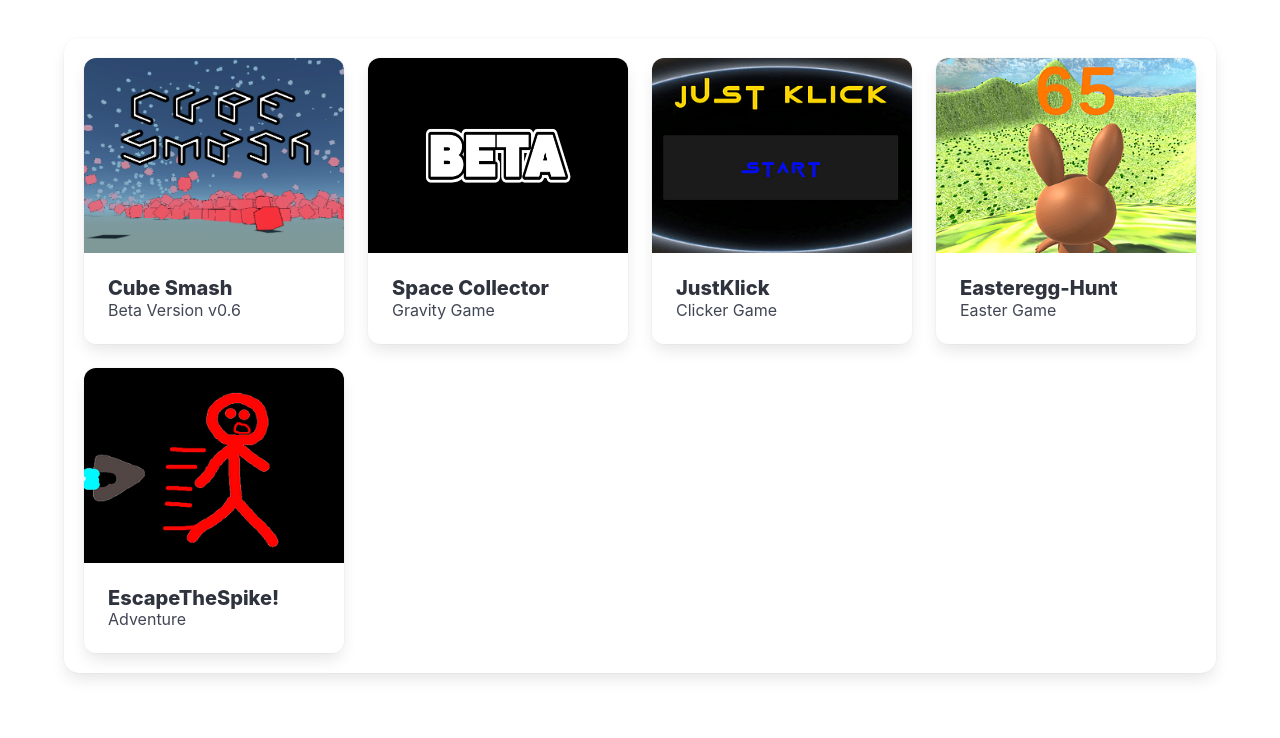
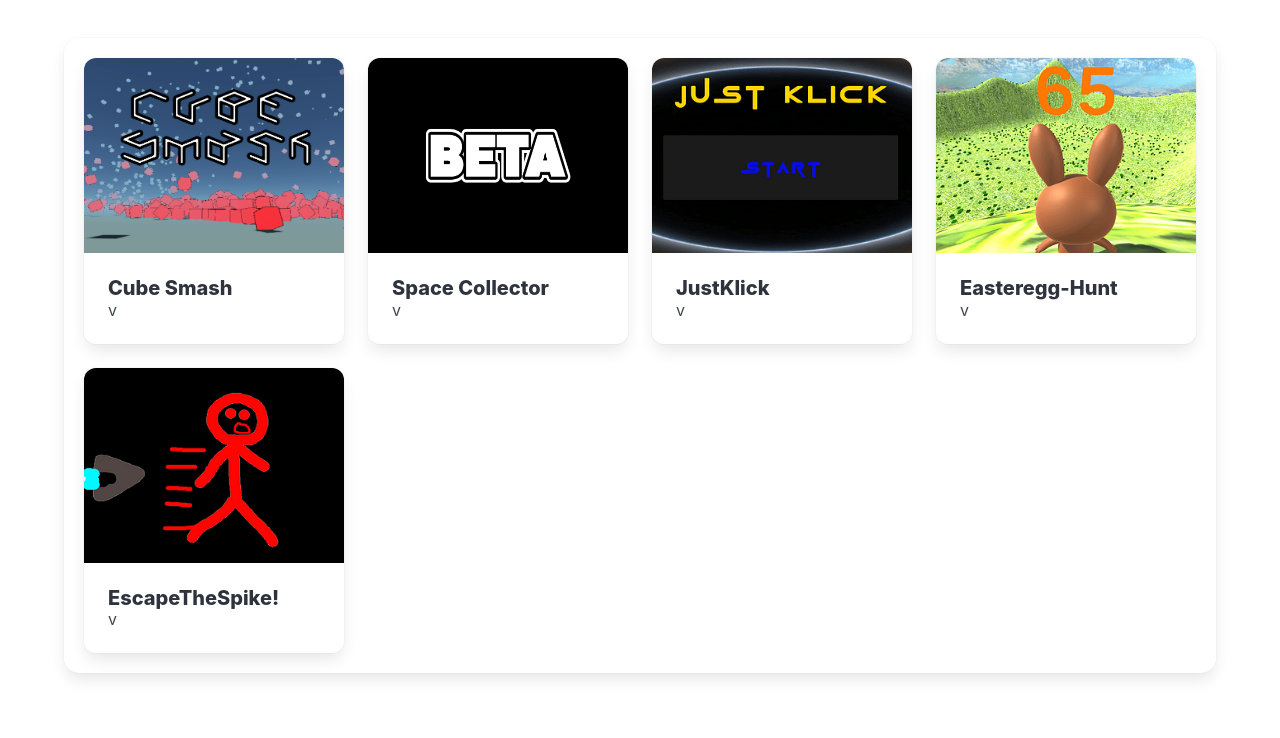
Before and after one commit to lutz-stu/hackergames-launcher, an Electron app: page index.html in a window 1280 px wide. Shown: the part 62-800 px from the top of the page. Drawn offline with nearby package versions, Linux system fonts and the light colour scheme; no server answers.

Commit message:
added option to see current version

```diff
--- a/index.html
+++ b/index.html
@@ -183,9 +183,7 @@
                                     </div>
                                     <div class="card-content">
                                         <p class="title is-5">Cube Smash</p>
-                                        <p class="subtitle is-6">
-                                            Beta Version v0.6
-                                        </p>
+                                        <p id="version-subtitle-CubeSmash" class="subtitle is-6"></p>
                                     </div>
                                 </div>
                                 <div class="hover-text">
@@ -213,9 +211,7 @@
                                         <p class="title is-5">
                                             Space Collector
                                         </p>
-                                        <p class="subtitle is-6">
-                                            Gravity Game
-                                        </p>
+                                        <p id="version-subtitle-SpaceCollector" class="subtitle is-6"></p>
                                     </div>
                                 </div>
                                 <div class="hover-text">
@@ -241,9 +237,7 @@
                                     </div>
                                     <div class="card-content">
                                         <p class="title is-5">JustKlick</p>
-                                        <p class="subtitle is-6">
-                                            Clicker Game
-                                        </p>
+                                        <p id="version-subtitle-JustKlick" class="subtitle is-6"></p>
                                     </div>
                                 </div>
                                 <div class="hover-text">
@@ -269,7 +263,7 @@
                                     </div>
                                     <div class="card-content">
                                         <p class="title is-5">Easteregg-Hunt</p>
-                                        <p class="subtitle is-6">Easter Game</p>
+                                        <p id="version-subtitle-Easteregg-Hunt" class="subtitle is-6"></p>
                                     </div>
                                 </div>
                                 <div class="hover-text">
@@ -297,13 +291,13 @@
                                         <p class="title is-5">
                                             EscapeTheSpike!
                                         </p>
-                                        <p class="subtitle is-6">Adventure</p>
+                                        <p id="version-subtitle-EscapeTheSpike" class="subtitle is-6"></p>
                                     </div>
                                 </div>
                                 <div class="hover-text">
                                     <button
                                         class="button is-primary is-medium"
-                                        onclick="launchGame('EscapeTheSpike!', 'https://hackergames.netlify.app/games/EscapeTheSpike!.zip')"
+                                        onclick="launchGame('EscapeTheSpike', 'https://hackergames.netlify.app/games/EscapeTheSpike.zip')"
                                     >
                                         Play Game
                                     </button>
--- a/renderer.js
+++ b/renderer.js
@@ -50,6 +50,30 @@ function showLoadingWindow() {
     return loadingWindow;
 }
 
+const gameNames = [
+    'CubeSmash',
+    'SpaceCollector',
+    'JustKlick',
+    'Easteregg-Hunt',
+    'EscapeTheSpike'
+];
+
+function loadGameVersions() {
+    gameNames.forEach((gameName) => {
+        const versionFilePath = path.join(gameDir, gameName, 'version.txt');
+        const versionElement = document.querySelector(`#version-subtitle-${gameName}`);
+
+        if (versionElement) { // Prüft, ob das Element existiert
+            if (fs.existsSync(versionFilePath)) {
+                const version = fs.readFileSync(versionFilePath, 'utf-8').trim();
+                versionElement.textContent = `v${version}`;
+            } else {
+                versionElement.textContent = 'Nicht installiert';
+            }
+        }
+    });
+}
+
 // Funktion zum Überprüfen der Version und zum Updaten des Spiels
 function checkForUpdate(gameName, downloadUrl, callback) {
     const localVersionFile = path.join(gameDir, gameName, 'version.txt');
@@ -93,6 +117,7 @@ function downloadAndInstallGame(gameName, downloadUrl, version, callback) {
                     // Ladefenster schließen, wenn der Download und die Installation abgeschlossen sind
                     loadingWindow.close();
                     window.alert(`${gameName} has been successfully installed.`);
+                    loadGameVersions()
                     callback();
                 })
                 .catch((err) => {
@@ -150,3 +175,7 @@ function uninstallGame(gameName) {
 }
 
 console.log("Launcher started");
+
+document.addEventListener('DOMContentLoaded', (event) => {
+    loadGameVersions();
+});
```
Also changed, not shown: uninstall.html (+2 -1 lines), README.md.
